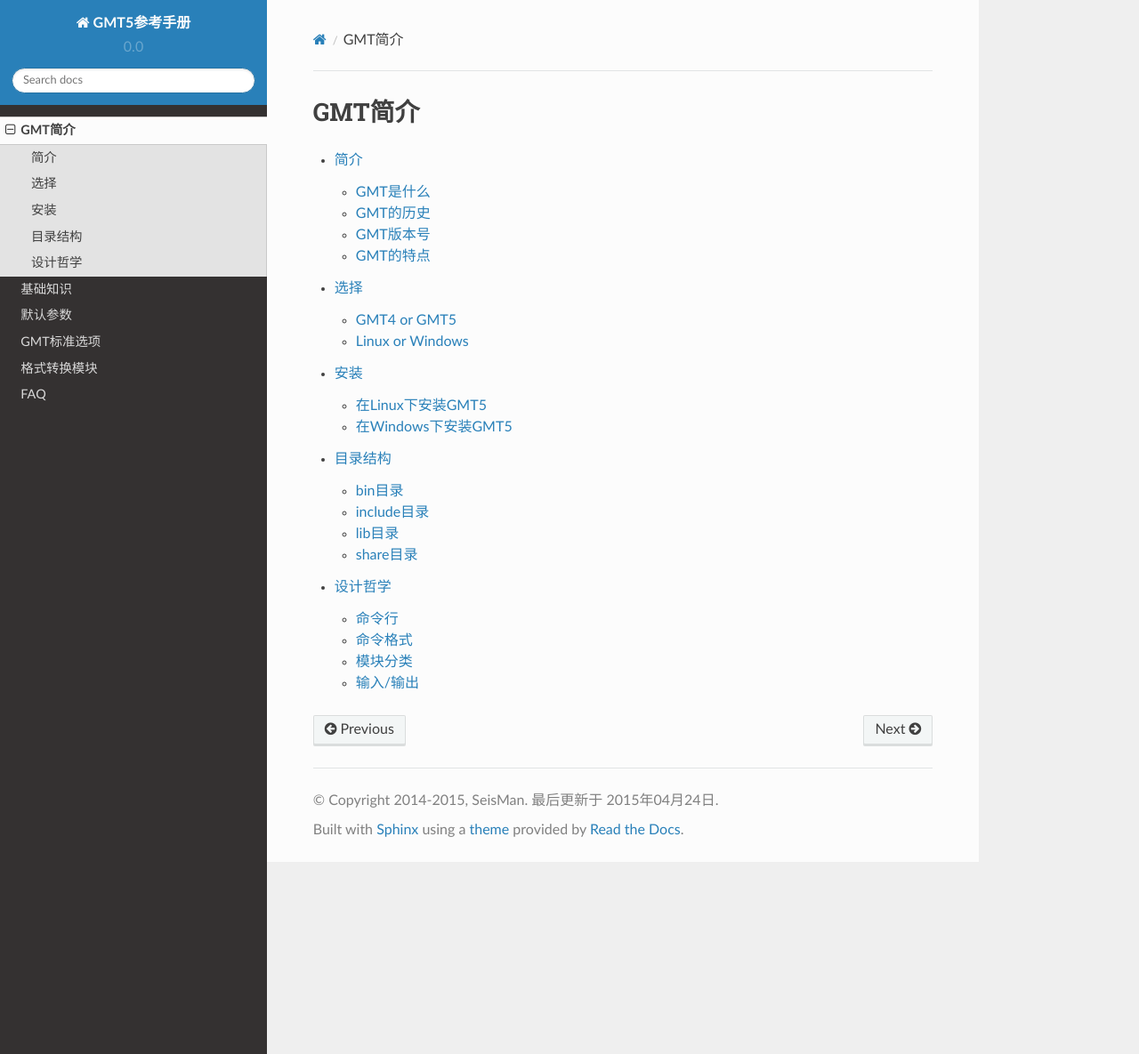
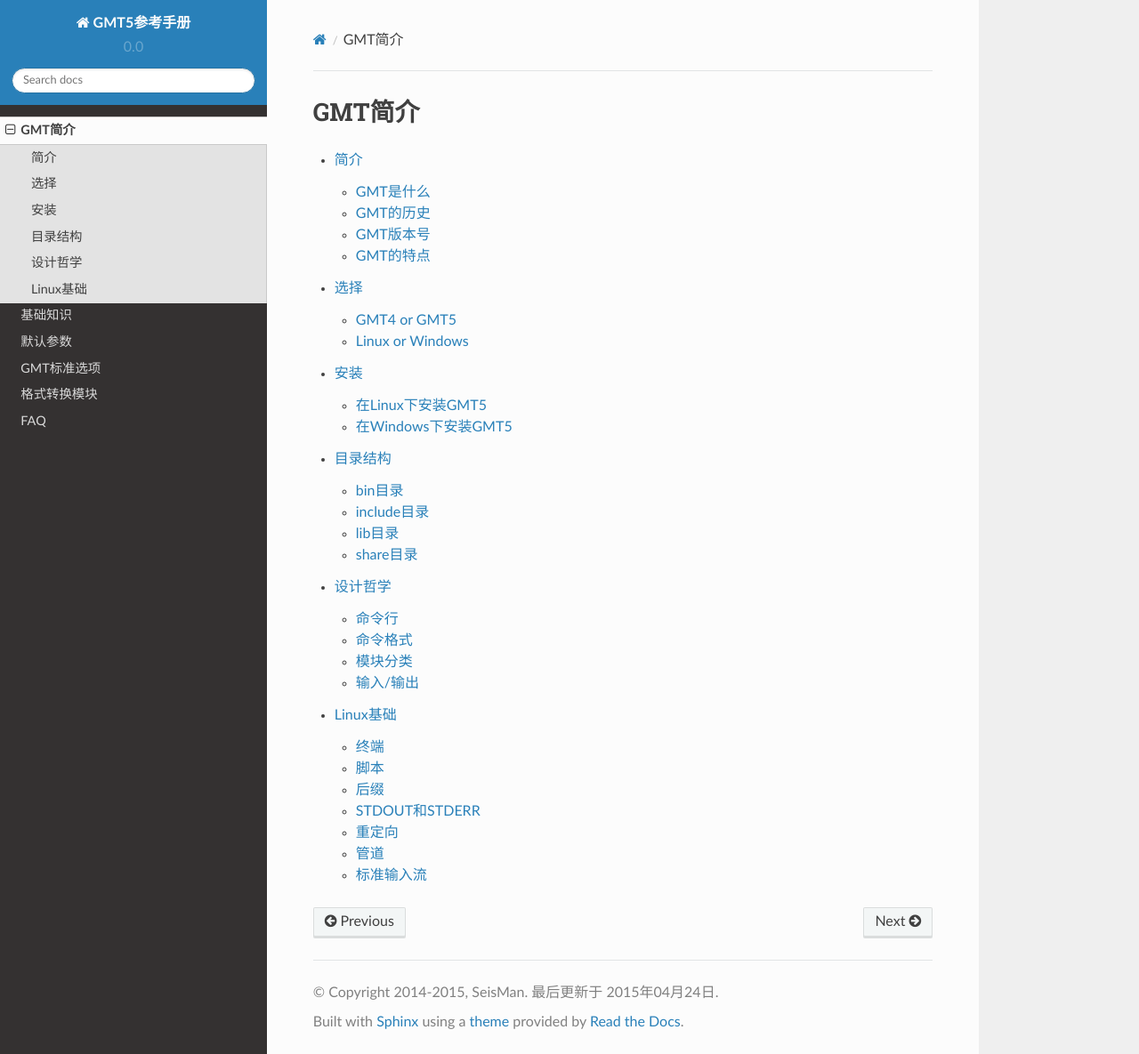
Before and after one commit to seisman/GMT5_Docs, a Sphinx documentation site: the page built from source/gmt-introduction.rst, in a window 1280 px wide and 1185 px high. Shown: the whole window at 89% size. Built offline with Sphinx 7.4.7 and the Read the Docs theme 2.0.0, drawn with Linux system fonts in a browser that asks for light colours; some of the changed lines change nothing that is shown.

Commit message:
linux basics

```diff
--- a/source/gmt-introduction.rst
+++ b/source/gmt-introduction.rst
@@ -8,3 +8,4 @@
    install-gmt
    directory-tree
    philosophy
+   linux-basics
--- /dev/null
+++ b/source/linux-basics.rst
@@ -0,0 +1,169 @@
+Linux基础
+=========
+
+:ctime: 2015-05-23
+:mtime: 2015-05-24
+
+本节会简单介绍一下在使用GMT的过程中需要掌握的一些与GMT无关的基础知识。这些基础知识多数是以平台无关的，既适用于Linux也适用于Windows，个别仅适用于Linux。由于我几乎不在Windows下用GMT，所以这里所说的均以Linux为准，对Windows仅供参考。
+
+终端
+----
+
+终端在Linux下称为terminal。打开终端后，在终端键入如下命令::
+
+    $ gmt pscoast -R70/140/2/60 -Ggray -JM6i -Wthin -B5 -V -P > map.ps
+    pscoast: GSHHG version 2.3.4
+    Derived from World Vector Shoreline, CIA WDB-II, and Atlas of the Cryosphere
+    Processed by Paul Wessel and Walter H. F. Smith, 1994-2014
+    pscoast: Working on bin #   301
+    pscoast: Done
+
+上面的命令会绘制中国及其周边的海岸线数据，图片保存到\ ``map.ps``\ 中，可以用gs命令查看::
+
+    $ gs map.ps
+
+终端在Windows下称为cmd。“开始”->“附件”->“命令提示符”即可启动cmd，在cmd中键入上面的绘图命令即可绘制图形。直接双击生成的PS文件即可用gsview查看绘图效果。
+
+脚本
+----
+
+通常需要同时使用多个GMT命令来绘制稍复杂的图。你可以在终端键入如下两个命令来绘制海岸线并在某个点处加一个五角星::
+
+    gmt pscoast -R70/140/2/60 -Ggray -JM6i -W1/thin -B5 -K -P > map.ps
+    echo 115 40 | gmt psxy -R70/140/2/60 -JM6i -Sa0.5c -Gred -O >> map.ps
+
+直接在终端敲命令是不是很麻烦？一旦敲错了就得把光标移过去重新编辑，或者哪里不满意想修改，还得查找命令历史把命令找出来重新执行一遍，又或者一个不小心命令历史丢了，原来的画图命令再也找不到了。这一切都可以通过脚本来解决。
+
+以Linux为例，新建一个名为\ ``test.sh``\ 的文件，将上面的两行命令复制到文件中并保存就完成了一个脚本，然后在终端中键入如下命令即可执行该脚本::
+
+    $ sh ./test.sh
+
+对于Windows用户，可以将上面的两行命令复制到名为\ ``test.bat``\ 的文件内并保存，然后双击该bat文件即可执行脚本。
+
+Linux下最基本的脚本语言是bash，Windows下则是bat，当然还有跨平台的Perl和Python，就不再多说了。
+
+脚本最最简单的用法就是像上面的示例那样，把一堆要执行的命令复制进去即可，但脚本的功能可不仅仅如此，要学会善于利用脚本语言的强大功能，比如：
+
+#. 定义变量，代替命令中重复的部分；
+#. 用脚本语言完成计算与数据处理；
+#. 利用脚本实现循环；
+#. 利用脚本的命令行参数实现脚本的可复用性；
+
+后缀
+----
+
+经常接触的\ ``.doc``\ 、\ ``.ppt``\ ，以及上面提到的\ ``.sh``\ 、\ ``.bat``\ 、\ ``.ps``\ 等，都是文件后缀，文件后缀的主要作用是表明该文件是什么格式或什么类型的文件。
+
+Windows下，每一个文件后缀都是与特定的应用程序相关联，比如后缀为\ ``.doc``\ 的文件默认都是用MS Office Word打开，当然也可以选择用其他应用程序打开。后缀为\ ``.bat``\ 的文件，在双击的时候会直接被执行，想要编辑的话就需要右键编辑。
+
+Linux下，文件后缀就没那么重要了。一个bash脚本可以用\ ``.sh``\ 结尾，也可以用\ ``.gmt``\ 结尾，甚至没有后缀。不管后缀是什么，如果用\ ``sh``\ 来执行该脚本，这个脚本就会被当成bash脚本；如果用\ ``perl``\ 来执行该脚本，这个脚本就会被当成Perl脚本（bash脚本被当成Perl脚本来解释，会直接报错）。因而在Linux下，对文件的后缀并没有严格的要求，后缀的意义仅仅在于表明当前文件的格式或类型而已。
+
+STDOUT和STDERR
+--------------
+
+STDOUT即标准输出流，STDERR即标准错误流，即数据信息和错误信息的显示设备，一般来说默认值是屏幕。
+
+GMT中，模块的正常输出都发送到标准输出流，模块的语法、警告、错误以及进程报告都发送到标准错误流，由于这两者默认情况下都是屏幕，所以标准输出流和标准错误流会混在一起，因而需要对输出进行重定向。常见的做法有：
+
+#. 将标准输出流重定向到数据文件中
+#. 将标准错误流重定向到日志文件中
+#. 将标准输出流通过管道传递给下一个命令
+
+重定向
+------
+
+这里只介绍GMT中经常使用的最简单的重定向功能。
+
+对于标准输出流：
+
+- ``>``\ ：将标准输出流重定向到新文件中。若该文件已存在，则覆盖文件中原内容；若该文件不存在，则创建该文件；
+- ``>>``\ ：将标准输出流追加到文件中。若文件已存在，则将标准输出流追加到已有文件后面；若文件不存在，则创建该文件；
+
+对于标准错误流，重定向符号是\ ``2>``\ 和\ ``2>>``\ 。这里的\ ``2``\ 表示标准错误流，大于号的含义与标准输出流相同。
+
+GMT中最常用的是对标准输出流的重定向。前面说过，GMT的绘图模块会生成一堆PS代码，并发送到标准输出流中。默认情况下这些代码会显示在屏幕上，因而需要对标准输出流做重定向::
+
+    gmt psxy -R70/140/2/60 -JM6i -T -K -P > map.ps
+    gmt pscoast -R70/140/2/60 -Ggray -JM6i -W1/thin -B5 -K -O >> map.ps
+    echo 115 40 | gmt psxy -R70/140/2/60 -JM6i -Sa0.5c -Gred -K -O >> map.ps
+    gmt psxy -R70/140/2/60 -JM6i -T -O >> map.ps
+
+上例中的四个命令中都对标准输出流进行了重定向，第一个命令使用\ ``>``\ 将生成的PS代码发送到新文件中，其余命令则使用\ ``>>``\ 将PS代码追加到已有文件中。
+
+管道
+----
+
+除了上面提到的重定向符号之外，还有一种常用的可以称之为重定向的操作，即管道，用符号\ ``|``\ 表示。
+
+管道的作用是，将上一个命令的标准输出作为下一个命令的标准输入。
+
+举例如下，假设文件\ ``input.dat``\ 中包含了一系列地震的经度、纬度和震级共三列数据，想要在图上画很多圆表示地震的位置，圆的大小表示震级的大小。可以用类似如下命令::
+
+    gmt psxy input.dat -Rxxx ... > test.ps
+
+此时psxy模块会读取input.dat文件的内容作为其输入。也可以使用管道::
+
+    cat input.dat | gmt psxy ... > test.ps
+
+cat命令会读取并显示input.dat的内容。当然还可以使用awk::
+
+    gawk '{print $1, $2, $3/10}' input.dat | gmt psxy ... > test.ps
+
+gawk会读取input.dat的内容，并对数据做简单处理并输出。
+
+注意：\ ``cat``\ 和\ ``gawk``\ 等都是Linux下的命令。
+
+标准输入流
+----------
+
+GMT的某些模块需要数据才可以画图，这些数据可以来自于文件，或来自于标准输入流。
+
+比如要绘制地震的分布，可以把地震的经纬度信息放在文件\ ``event.loc``\ 中，其内容如下::
+
+    100.0 40.0
+    110.0 45.0
+
+将这些数据传给GMT有如下几种方法。
+
+#. 直接在命令行指定文件名::
+
+        gmt psxy event.loc -R70/140/20/60 -JM6i -B5 -Sc0.2c -Gred -P > map.ps
+
+#. 直接从键盘输入
+
+   标准输入流的默认设备键盘，下面的例子中直接从键盘输入gmt所需的数据。首先执行\ ``gmt psxy``\ 命令，然后键盘键入两行数据，再按下\ ``Ctrl+C``\ 中断输入，GMT会给出中断警告，然后按下回车键即可::
+
+         $ gmt psxy -R70/140/20/60 -JM6i -B5 -Sc0.2c -Gred -P > map.ps
+         100.0 40.0
+         110.0 45.0
+         Interrupt at /lib64/libc.so.6(__read+0x10)[0x7f8383e8d980]
+         Tuser: 0.004s Tsys: 0.004s VmRSS: 8340kB VmSize: 114268kB
+         Press return to continue, ctrl-c to quit.
+         $
+
+#. 标准输入流重定向\ ``<``\
+
+   ``<``\ 的读取文件内容并将其作为标准输入流，与直接在命令行指定文件名类似::
+
+        gmt psxy -R70/140/20/60 -JM6i -B5 -Sc0.2c -Gred -P > map.ps < event.loc
+
+#. 通过管道输入
+
+   管道可以将前一个命令的标准输出作为后一个命令的标准输入::
+
+     cat event.loca | gmt psxy -R70/140/20/60 -JM6i -B5 -Sc0.2c -Gred -P > test.ps
+
+#. Here Documents
+
+   示例如下，两个EOF之间的所有数据都会被传递给GMT，其中以“#”开头的行会被当做注释::
+
+        gmt psxy -R70/140/20/60 -JM6i -B5 -Sc0.2c -Gred -P > map.ps << EOF
+        100.0 40.0
+        110.0 45.0
+        EOF
+
+说明：
+
+#. 上面列出的5种方式中，常用的是第1、4、5种；
+#. Here Documents方法中，EOF可以被替换成其他任意字符（比如END），只要保证两者一致即可；
+#. Here Documents方法仅使用于bash，不使用于bat；
```
